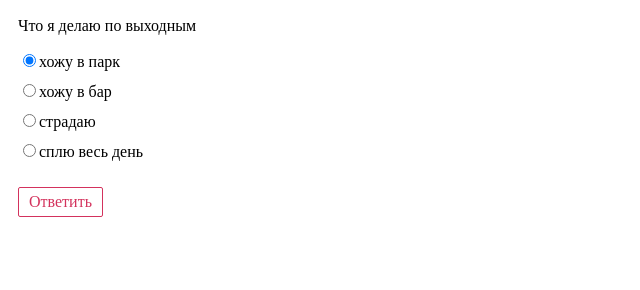
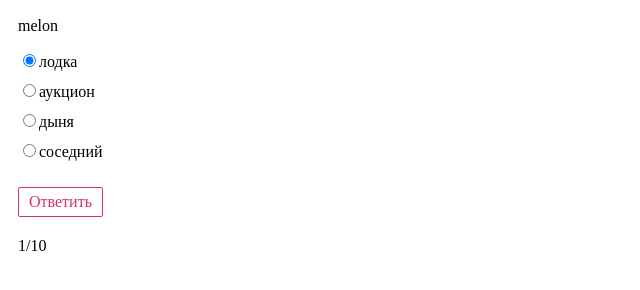
Before and after one commit to YSeredich/quiz, a plain HTML site: page index.html in a window 1280 px wide. Shown: the part 50-340 px from the top of the page, without its empty margins (0-640 px from the left). Drawn offline with Linux system fonts and the light colour scheme.

Commit message:
add json load

```diff
--- a/index.html
+++ b/index.html
@@ -6,14 +6,14 @@
     <link rel="stylesheet" href="style.css">
 </head>
 <body>
-<header>
+<header class="container">
     <h2>Ответь на вопрос</h2>
 </header>
-<main>
+<main class="container">
     <div id="ansContainer">
         <p id="quest">quiz text</p>
         <ul>
-            <li><input data-right="false" type="radio" name="answer" value="0" id="ans1" checked><label class="answer-lbl" for="ans1">Var1</label></li>
+            <li><input data-right="false" type="radio" name="answer" value="0" id="ans1"><label class="answer-lbl" for="ans1">Var1</label></li>
             <li><input data-right="false" type="radio" name="answer" value="0" id="ans2"><label class="answer-lbl" for="ans2">Var2</label></li>
             <li><input data-right="false" type="radio" name="answer" value="0" id="ans3"><label class="answer-lbl" for="ans3">Var3</label></li>
             <li><input data-right="false" type="radio" name="answer" value="0" id="ans4"><label class="answer-lbl" for="ans4">Var4</label></li>
@@ -21,6 +21,9 @@
         <div>
             <a href="#" class="btn">ответить</a>
         </div>
+        <div>
+            <span id="counter">1</span><span>/10</span>
+        </div>
     </div>
 </main>
 <footer></footer>
--- /dev/null
+++ b/questions.json
@@ -0,0 +1,52 @@
+[
+  {
+    "question": "melon",
+    "answers": ["лодка", "аукцион", "дыня", "соседний"],
+    "right" : 3
+  },
+  {
+    "question": "parcel",
+    "answers": ["сверток", "семья", "воздух", "скрывать"],
+    "right" : 1
+  },
+  {
+    "question": "snail",
+    "answers": ["улитка", "змея", "ноготь", "ковер"],
+    "right" : 1
+  },
+  {
+    "question": "heaven",
+    "answers": ["день", "небеса", "просить", "лодка"],
+    "right" : 2
+  },
+  {
+    "question": "fence",
+    "answers": ["забор", "составлять", "потребление", "дипломат"],
+    "right" : 1
+  },
+  {
+    "question": "dawn",
+    "answers": ["протестант", "центр", "холодный", "рассвет"],
+    "right" : 4
+  },
+  {
+    "question": "edge",
+    "answers": ["экспонат", "отец", "край", "сложный"],
+    "right" : 3
+  },
+  {
+    "question": "state",
+    "answers": ["выше", "отличие", "пыльный", "состояние"],
+    "right" : 4
+  },
+  {
+    "question": "jet",
+    "answers": ["лачуга", "способность", "изменять", "блестящий черный цвет"],
+    "right" : 4
+  },
+  {
+    "question": "thought",
+    "answers": ["потребление", "электронный", "гриль", "мысли"],
+    "right" : 4
+  }
+]
--- a/script.js
+++ b/script.js
@@ -6,32 +6,61 @@ var container = document.querySelector('#ansContainer');
 var questContainer = container.querySelector('#quest');
 var answer = container.querySelectorAll('input[name=answer]');
 var answerLabel = container.querySelectorAll('.answer-lbl');
+var counterContainer = container.querySelector('#counter');
 var btn = container.querySelector('.btn');
-var item = {
-    quest: 'Что я делаю по выходным',
-    ans1: 'хожу в парк',
-    ans2: 'хожу в бар',
-    ans3: 'страдаю',
-    ans4: 'сплю весь день',
-    right: 'ans3'
-};
-function setQuiz(data) {
-    questContainer.innerHTML = data.quest;
-    for (var i=1; i <= answer.length; i++){
-        answerLabel[i-1].innerHTML = data['ans' + i];
-        if (answer[i-1].id == item.right) {
-            answer[i-1].setAttribute('data-right', 'true');
-        }
-    }
-}
-setQuiz(item);
+var questions = [];
+var rightScore = 0;
+answer[0].checked = true;
 
+getQuestions();
+
+var j = 0;
+setQuiz(questions[j], 1);
 btn.onclick = function(e) {
     e.preventDefault();
     var right = container.querySelector('input[data-right=true]');
     if (right.checked) {
-        alert('yes');
+        rightScore += 1;
+    }
+    j++;
+    if (j < questions.length) {
+        setQuiz(questions[j], j+1);
     } else {
-        alert('donkey');
+        alert('Твой счет ' + rightScore + ' из ' + questions.length + ', нубасина!');
     }
 };
+
+
+
+function setQuiz(data, counter) {
+    questContainer.innerHTML = data.question;
+    var answerText = data.answers;
+    for (var i = 0; i < answer.length; i++){
+        answerLabel[i].innerHTML = answerText[i];
+        answer[i].setAttribute('data-right', 'false');
+        if (answer[i].id == 'ans' + data.right) {
+            answer[i].setAttribute('data-right', 'true');
+        }
+    }
+    answer[0].checked = true;
+    counterContainer.innerHTML = counter;
+}
+
+function getQuestions() {
+    var xhr = new XMLHttpRequest();
+    xhr.open('GET', 'questions.json', false);
+    //xhr.timeout = 10000;
+    container.classList.add('questions-loading');
+    xhr.onload = function() {
+        var response = xhr.responseText;
+        questions = JSON.parse(response);
+        container.classList.remove('questions-loading');
+    };
+    xhr.ontimeout = function() {
+        container.classList.add('questions-loading-failure');
+    };
+    xhr.onerror = function() {
+        container.classList.add('questions-loading-failure');
+    };
+    xhr.send();
+}
--- a/style.css
+++ b/style.css
@@ -1,3 +1,8 @@
+.container {
+    display: block;
+    min-width: 800px;
+    margin: 10px auto;
+}
 h2 {
     color: #5b1647;
     opacity: 0.8;
@@ -25,6 +30,7 @@ label {
     color: #c90035;
     background: transparent;
     opacity: 0.8;
+    margin-bottom: 20px;
 }
 .btn:hover,
 .btn:active {
```
